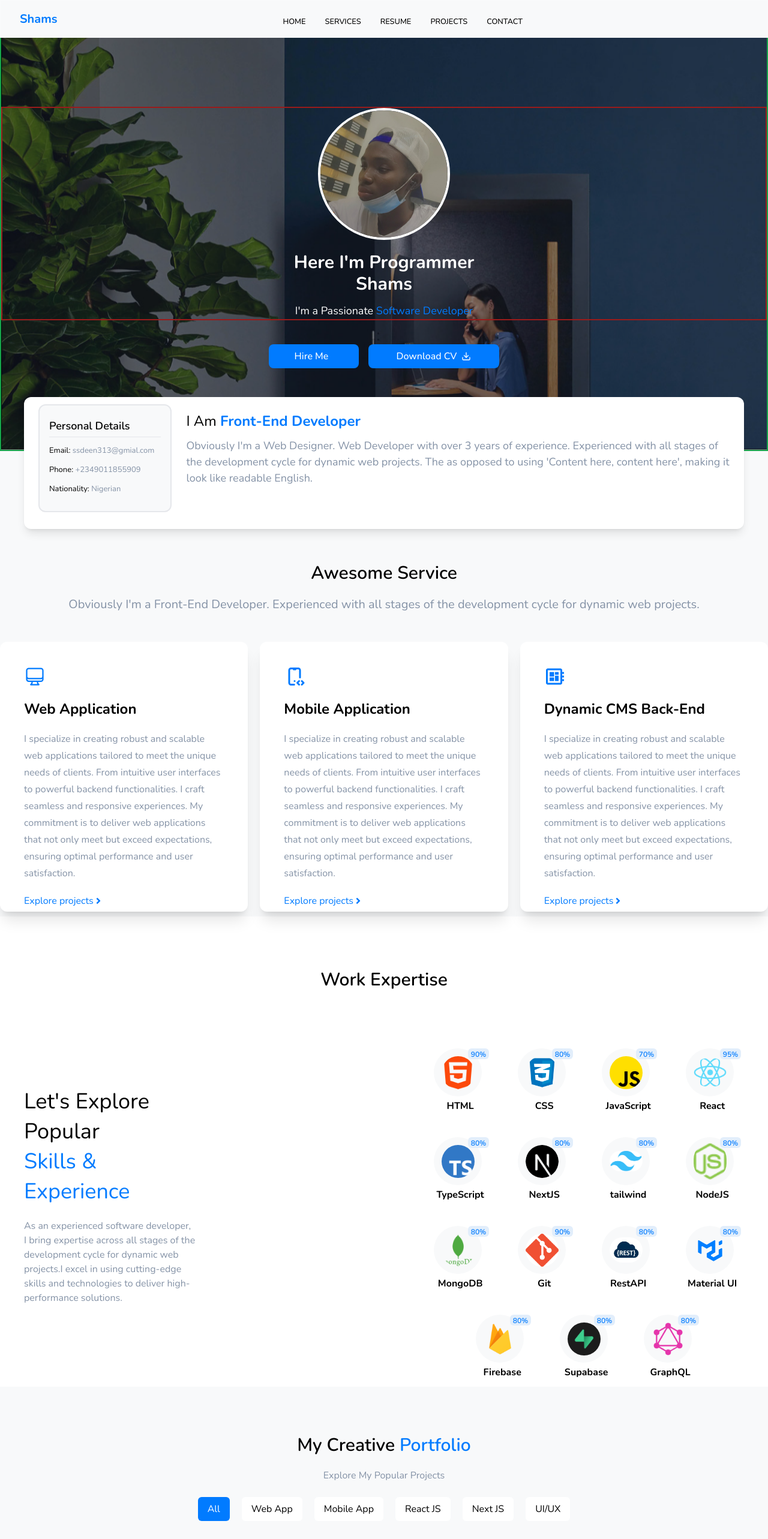
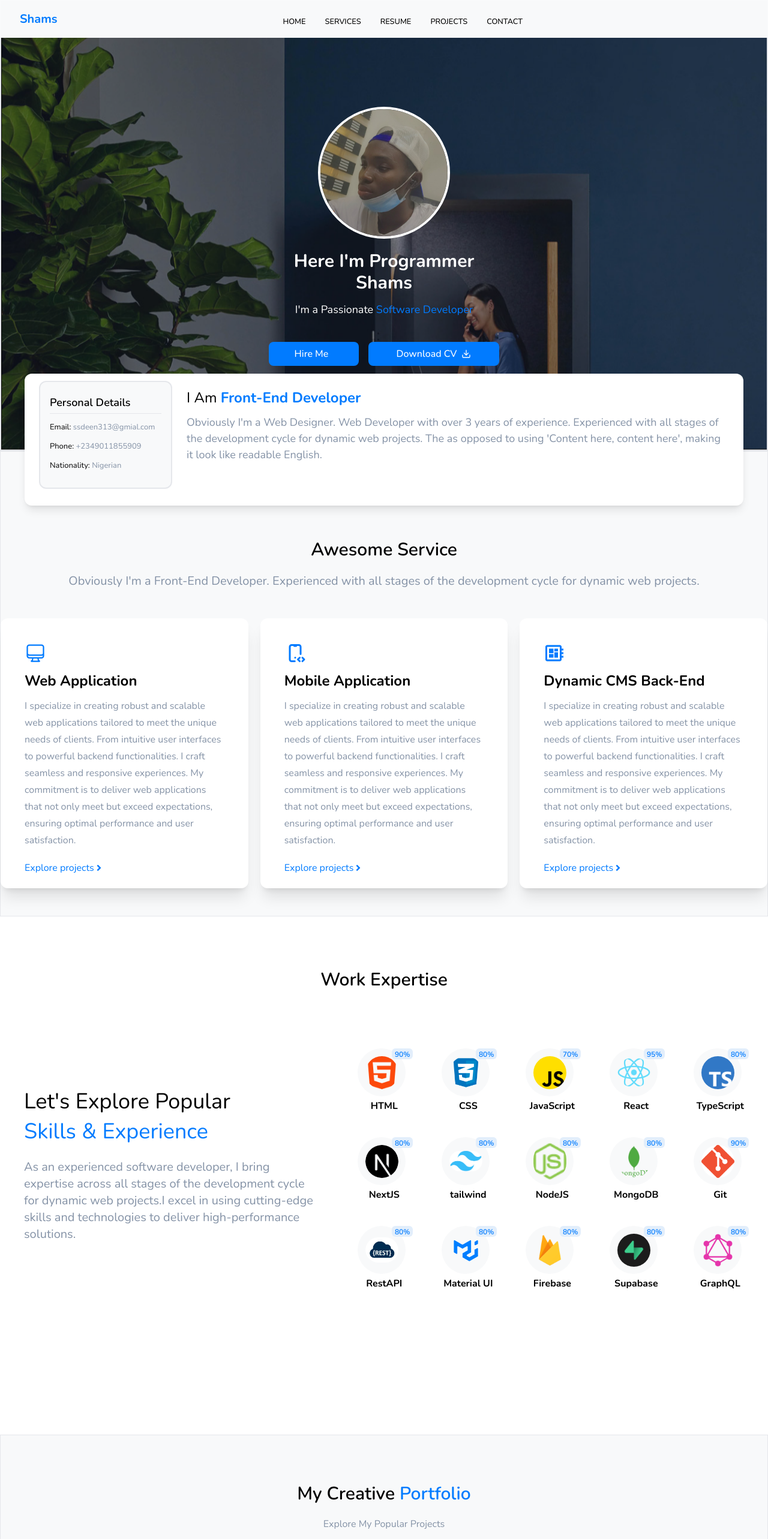
Before and after one commit to Programmer-Shams/portfolio, a Next.js app: page / in a window 1280 px wide. Shown: the top 2566 px of the page at 60% size. Built offline with nearby package versions, Linux system fonts and the light colour scheme.

Commit message:
still working

```diff
--- a/components/Footer.tsx
+++ b/components/Footer.tsx
@@ -4,7 +4,7 @@ import { IconBaseProps } from "react-icons";
 
 const Footer = () => {
   return (
-    <footer className="sm:w-full lg:h-[50vh] w-[630px] h-[70vh]  bg-bg_secondary relative">
+    <footer className="sm:w-full lg:h-[50vh] w-[630px] h-[70vh] bg-bg_secondary relative">
       <h1 className="text-3xl text-center font-[600] pt-10">Shams</h1>
       <p className="text-black mt-16 text-base text-center leading-[30px] px-4 lg:px-0">
         Obviously I'm a Web Designer. Experienced with all stages of the
--- a/components/ServiceCard.tsx
+++ b/components/ServiceCard.tsx
@@ -13,8 +13,8 @@ const ServiceCard = ({ name, icon, content }: ServiceCardProps) => {
   return (
     <div className="bg-white p-10 w-[560px] lg:w-[450px] rounded-xl lg:h-[450px] mt-12 shadow-xl">
         <p className="text-secondary text-4xl">{icon}</p>
-        <h1 className=" font-bold text-3xl lg:text-2xl my-5">{name}</h1>
-        <p className="lg:leading-7 leading-10 text-textColor text-2xl lg:text-base">{content}</p>
+        <h1 className=" font-bold text-3xl sm:text-2xl my-3">{name}</h1>
+        <p className="sm:leading-7 text-textColor text-2xl sm:text-base">{content}</p>
         <Link href='/projects' className="text-secondary text-2xl lg:text-base flex flex-row items-center mt-5">
             Explore projects<span><FaAngleRight /></span>
         </Link>
--- a/sections/ Service.tsx
+++ b/sections/ Service.tsx
@@ -8,7 +8,7 @@ import Info from "@/components/Info";
 
 const Service = () => {
   return (
-    <section className="bg-bg_secondary w-[630px] sm:w-full lg:h-[97vh] h-full pt-10 pb-16" id="service">
+    <section className="bg-bg_secondary w-[630px] sm:w-full lg:h-[97vh] h-full pb-10 border" id="service">
       <div className="flex md:justify-center"><Info /></div>
       <div className="mt-14">
         <h1 className="text-3xl text-center font-[600]">Awesome Service</h1>
--- a/sections/Contact.tsx
+++ b/sections/Contact.tsx
@@ -34,7 +34,7 @@ const Contact = () => {
     // });
   };
   return (
-    <section className="bg-white h-full w-[500px] lg:w-full ml-[4rem] lg:ml-0 py-10" id="contact">
+    <section className="bg-white h-full w-[500px] md:w-full lg:w-full ml-[4rem] md:ml-0 py-10 border-2 border-r-green-700" id="contact">
       <h1 className="text-3xl text-center font-[600] mt-10">Contact Me</h1>
       <p className="text-textColor mt-5 text-2xl lg:text-base text-center leading-[30px]">
         Have a question or want to work together?
--- a/sections/Hero.tsx
+++ b/sections/Hero.tsx
@@ -8,8 +8,8 @@ import Navbar from "@/components/Navbar/Navbar";
 
 const Hero = () => {
   return (
-    <div className="bg-bg-hero w-[630px] sm:w-full h-[135vh]  border-green-600 md:h-[47rem] border-2 bg-cover bg-no-repeat" id="home">
-      <div className="flex flex-col items-center justify-center mt-[16rem] lg:mt-44 border-2 border-red-800">
+    <div className="bg-bg-hero w-[630px] sm:w-full h-[135vh] md:h-[55rem] lg:h-[47rem] border-2 bg-cover bg-no-repeat" id="home">
+      <div className="flex flex-col items-center justify-center mt-[16rem] lg:mt-44">
         <Image
           src="/assets/images/shams.jpg"
           alt="shams"
--- a/sections/Projects.tsx
+++ b/sections/Projects.tsx
@@ -18,7 +18,7 @@ const Projects = () => {
   }
 
   return (
-    <section className="bg-bg_secondary w-[630px] sm:w-full lg:h-[130vh] h-[300rem] pt-10" id="projects">
+    <section className="bg-bg_secondary w-[630px] sm:w-full lg:h-[160vh] h-[300rem] pt-10 border" id="projects">
       <div className="pt-10">
         <h1 className="text-3xl text-center font-[600]">
           My Creative <span className="text-secondary">Portfolio</span>
--- a/sections/Skills.tsx
+++ b/sections/Skills.tsx
@@ -3,16 +3,16 @@ import SkillsCard from "../components/SkillsCard";
 
 const Skills = () => {
   return (
-    <section className="bg-white h-full my-8 w-[630px] sm:w-full lg:h-[90vh] pt-14" id="resume">
+    <section className="bg-white h-full my-8 w-[630px] sm:w-full lg:h-[100vh] pt-14" id="resume">
       <h1 className="text-3xl text-center font-[600]">Work Expertise</h1>
       <div className="w-full flex flex-col lg:flex-row lg:mt-[6rem]">
-        <div className="px-10 sm:w-full lg:w-[40%]">
+        <div className="px-10 sm:w-full lg:w-[55%]">
           <h1 className="text-4xl leading-[50px] mt-16 text-center lg:text-left">
             Let's Explore Popular
             <br />
             <span className="text-secondary">Skills & Experience</span>
           </h1>
-          <p className="text-textColor mt-5 text-2xl text-center lg:text-left lg:text-base leading-[40px]">
+          <p className="text-textColor mt-5 text-xl text-center lg:text-left lg:text-xl leading-[40px]">
               As an experienced software developer, I bring expertise across all
               stages of the development cycle for dynamic web projects.I excel
               in using cutting-edge skills and technologies to deliver
@@ -20,7 +20,7 @@ const Skills = () => {
             </p>
         </div>
 
-        <div className="lg:w-[70%] lg:ml-[20rem] flex flex-row items-center justify-center mt-[6.5rem] lg:mt-0 gap-10 flex-wrap">
+        <div className="lg:w-[70%]  flex flex-row items-center justify-center mt-[6.5rem] lg:mt-0 gap-10 flex-wrap">
           {SkillsInfo.map((skill, i) => (
             <SkillsCard
               key={i}
```
